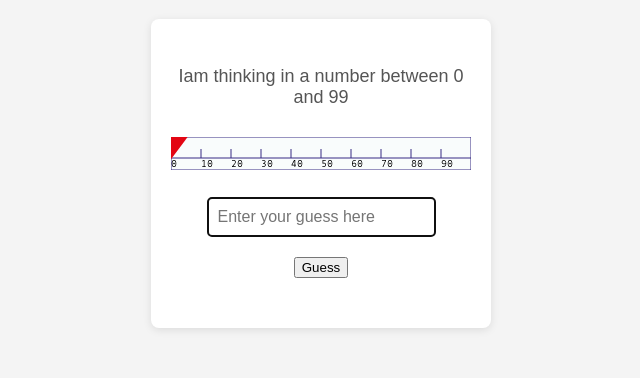
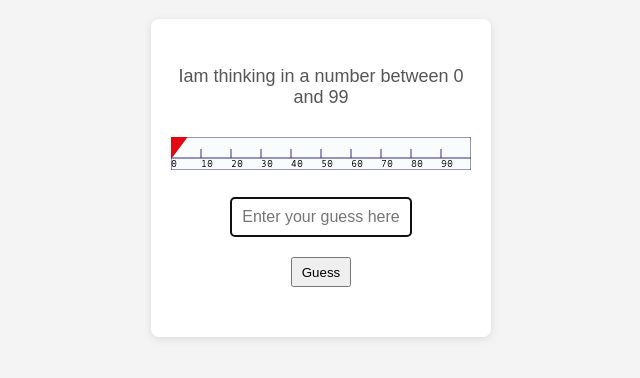
Before and after one commit to Gotharo/Number_guessing_game, a plain HTML site: page index.html in a window 1280 px wide. Shown: the part 78-456 px from the top of the page, without its empty margins (319-959 px from the left). Drawn offline with Linux system fonts and the light colour scheme.

Commit message:
Proyecto completo: estructura, lógica y estilos del juego de adivinar el número finalizados

```diff
--- a/index.html
+++ b/index.html
@@ -18,8 +18,10 @@
                 <img src="./assets/img/arrow.png" alt="" id="arrow">
                 <img src="./assets/img/scale.png" alt="" id="scale">
             </div>
-            <input type="text" id="input" placeholder="Enter your guess here" autofocus>
-            <button id="button">Guess</button>
+            <div class="input-button">
+                <input type="text" id="input" placeholder="Enter your guess here" autofocus>
+                <button id="button">Guess</button>
+            </div>
         </div>
         <p id="status"></p>
         <!-- Aquí irá el contenido del juego -->
--- a/scripts/script.js
+++ b/scripts/script.js
@@ -4,6 +4,7 @@ let playerGuess = 0;
 let input = document.getElementById("input");
 let output = document.getElementById("output");
 let state = document.getElementById("status");
+let arrow = document.getElementById("arrow");
 
 let guessesRemaining = 10;
 let guessesMade = 0;
@@ -77,5 +78,10 @@ function validateInput() {
     }else {
         playGame();
     }
+    render();
+}
 
+function render() {
+
+    arrow.style.left = playerGuess * 3 + "px"
 }
--- a/styles/style.css
+++ b/styles/style.css
@@ -25,6 +25,8 @@ body {
 
 #button {
     display: box;
+    height: 30px;
+    width: 60px;
 }
 
 #output {
@@ -58,16 +60,24 @@ body {
     position: absolute;
     left: 0px;
     z-index: 20;
+    transition: left 0.5s ease-out 0s;
 }
 
 .main {
     text-align: center;
 }
 #input{
-    width: auto;
+    width: 160px;
     padding: 10px;
     margin: 20px;
     border: 1px solid #ccc;
     border-radius: 4px;
     font-size: 16px;
+    text-align: center;
 }
+.input-button {
+    display: flex;
+    flex-direction: column;
+    align-items: center;
+
+}
```
